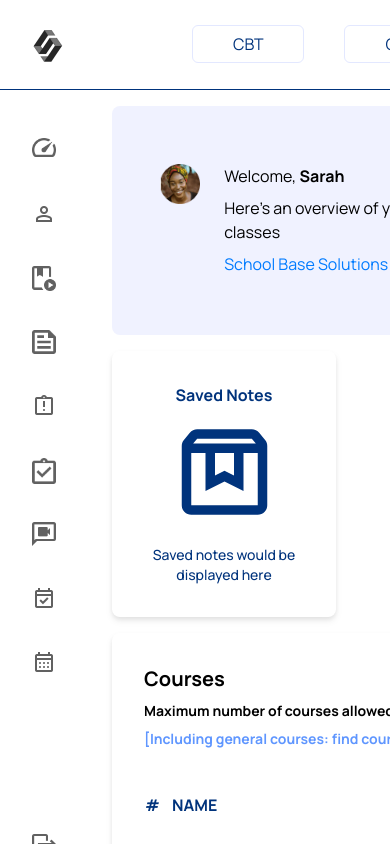
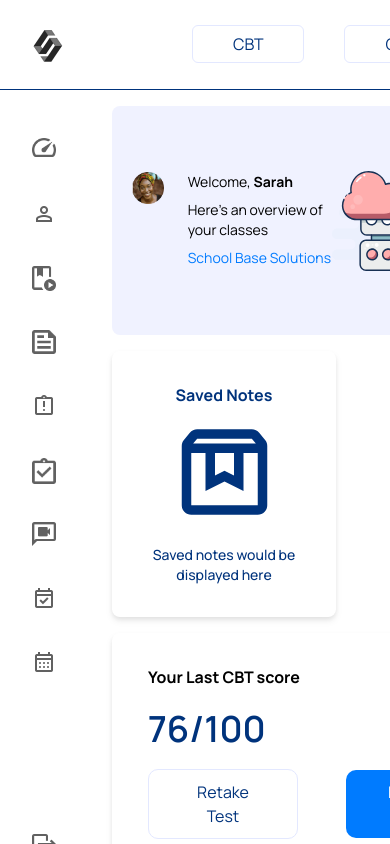
Before and after one commit to AJ1732/capstone_schoolbase_lms, a React (Vite) app: page /software in a window 390 px wide. Built offline with nearby package versions, Linux system fonts and the light colour scheme.

Commit message:
feat: update responsiveness of dashboard section

```diff
--- a/src/anatomy/Pages/Dashboard/Dashboard.jsx
+++ b/src/anatomy/Pages/Dashboard/Dashboard.jsx
@@ -8,7 +8,7 @@ import TodoList from "../../../components/TodoList/TodoList"
 
 function Dashboard() {
   return (
-    <div className="grid grid-cols-[280px_1fr_280px] gap-4">
+    <div className="grid md:grid-cols-[280px_1fr_280px] gap-4">
       <WelcomeSection />
       <NotesSection />
       <CBTSection />
--- a/src/anatomy/Pages/Dashboard/sections/CBTSection.jsx
+++ b/src/anatomy/Pages/Dashboard/sections/CBTSection.jsx
@@ -4,13 +4,13 @@ import { NavButton } from '../../../../components/Button/Buttons'
 const CBTSection = () => {
   return (
     <section className='
-      col-start-2 col-span-2 | bg-white size-full rounded-lg | px-9 py-8 | drop-shadow-md
+      md:col-start-2 md:col-span-2 | bg-white size-full rounded-lg | px-9 py-8 | drop-shadow-md
       flex justify-start items-center
     '>
-      <div className='h-full flex flex-col justify-between items-start'>
+      <div className='h-full flex flex-col justify-between items-start gap-5'>
         <h4 className='font-bold'>Your Last CBT score</h4>
         <p className='font-semibold text-4xl text-primary-900'>76/100</p>
-        <div className='space-x-12'>
+        <div className='flex justify-center items-center gap-12'>
           <NavButton className={`text-primary-900 border border-primary-100`}>Retake Test</NavButton>
           <NavButton className={`!bg-primary-00 text-white`}>New CBT Test</NavButton>
         </div>
--- a/src/anatomy/Pages/Dashboard/sections/CoursesSection.jsx
+++ b/src/anatomy/Pages/Dashboard/sections/CoursesSection.jsx
@@ -34,7 +34,7 @@ const courseData = [
 const CoursesSection = () => {
 
   return (
-    <section className='col-span-2 bg-white w-full h-[34rem] sm:h-auto p-8 sm:pr-0 rounded-lg drop-shadow-md overflow-auto'>
+    <section className='md:col-span-2 bg-white w-full h-[34rem] sm:h-auto p-8 sm:pr-0 rounded-lg drop-shadow-md overflow-auto'>
       <div className="max-w-[50rem] min-w-[40rem] grid grid-cols-1 gap-8">
         <div className='w-full space-y-2 leading-9'>
           <h3 className='font-bold text-xl'>Courses</h3>
--- a/src/anatomy/Pages/Dashboard/sections/NotesSection.jsx
+++ b/src/anatomy/Pages/Dashboard/sections/NotesSection.jsx
@@ -4,7 +4,7 @@ import boxLarge from "../../../../assets/boxLarge.svg"
 const NotesSection = () => {
   return (
     <section className='
-      col-span-1 | bg-white | max-w-[14rem] max-h-[17rem] size-full | p-8 | drop-shadow-md
+      md:col-span-1 | bg-white | max-w-[14rem] max-h-[17rem] size-full | p-8 | drop-shadow-md
       text-center | flex flex-col justify-center items-center gap-4 rounded-lg
     '>
       <div className='flex flex-col justify-center items-center'>
--- a/src/anatomy/Pages/Dashboard/sections/WelcomeSection.jsx
+++ b/src/anatomy/Pages/Dashboard/sections/WelcomeSection.jsx
@@ -5,10 +5,10 @@ import dashboardHero from "../../../../assets/dashboardHero.svg"
 
 const WelcomeSection = () => {
   return (
-    <section className="col-span-3 | bg-primary-50 w-full h-[14.3125rem] px-12 flex justify-between items-center rounded-lg">
+    <section className="md:col-span-3 | bg-primary-50 w-full h-[14.3125rem] px-5 md:px-12 flex justify-between items-center rounded-lg">
       <div className="flex justify-start items-start gap-6">
         <HeaderAvatar src={avatarImg} />
-        <div className="space-y-2">
+        <div className="text-sm md:text-base space-y-2">
           <h4>Welcome, <span className="font-bold">Sarah</span> </h4>
           <p>Here’s an overview of your classes</p>
           <p className='text-primary-00'>School Base Solutions</p>
```
